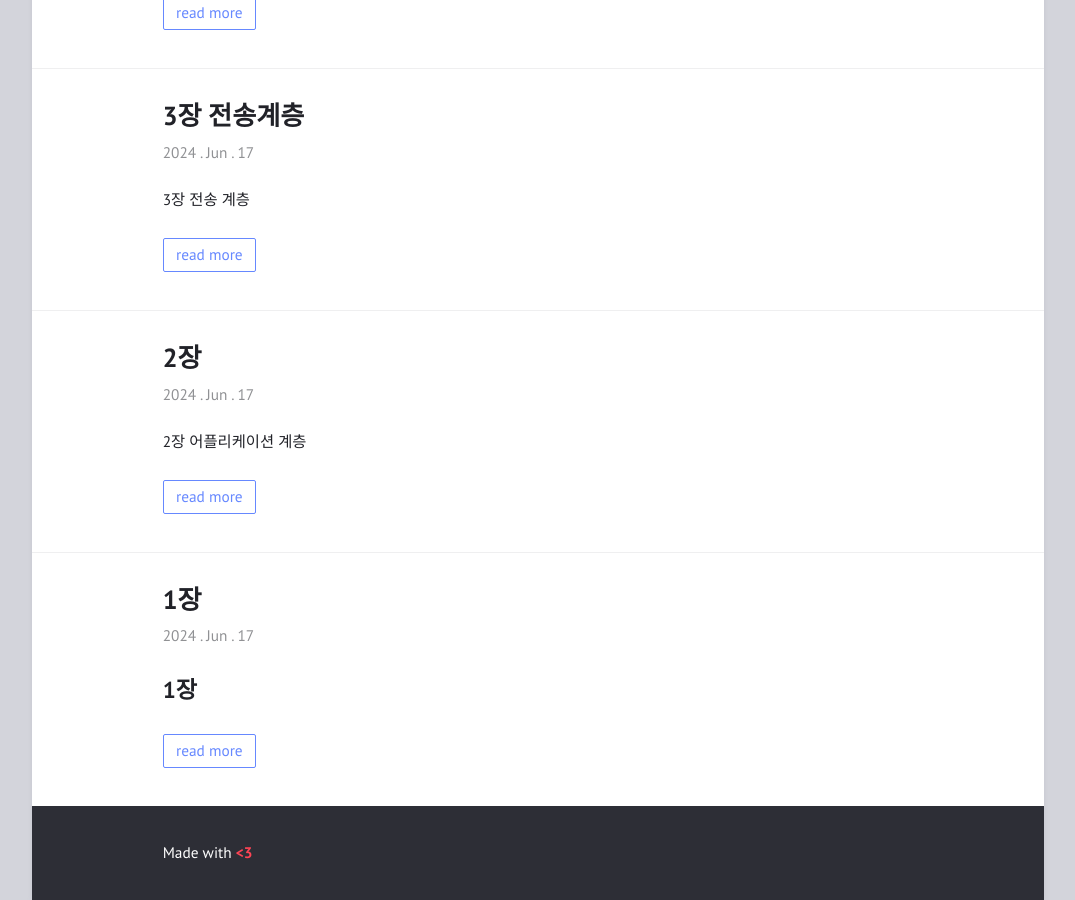
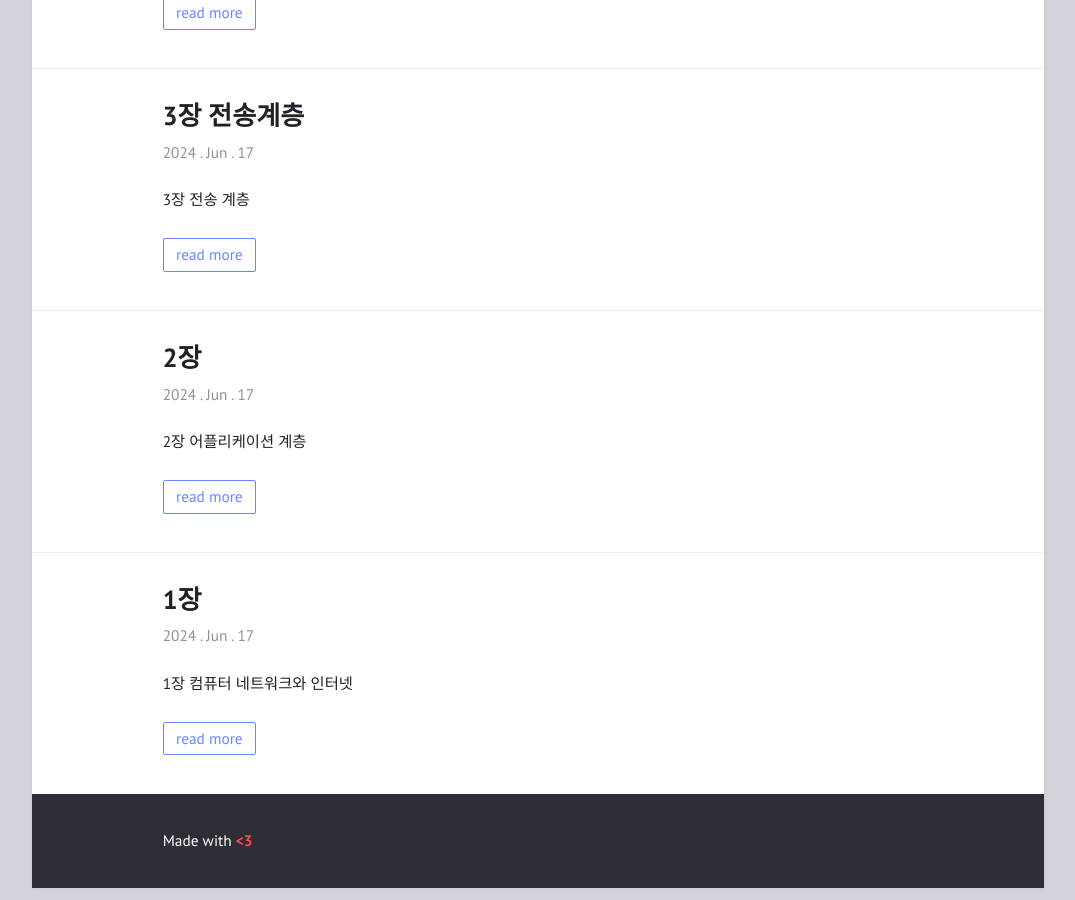
Before and after one commit to yoolf/yoolf.github.io, a Jekyll site: the page built from index.html, in a window 1280 px wide and 900 px high, scrolled down 992 px. Shown: the whole window, without its empty margins (102-1177 px from the left). Built offline with Jekyll 4.4.1, drawn with Linux system fonts in a browser that asks for light colours.

Commit message:
Update 2024-06-17-1장.md

```diff
--- a/_posts/2024-06-17-1장.md
+++ b/_posts/2024-06-17-1장.md
@@ -1,6 +1,7 @@
-# 1장
+1장 컴퓨터 네트워크와 인터넷
 
 
+---
 ## 인터넷이란?
 
 
```
